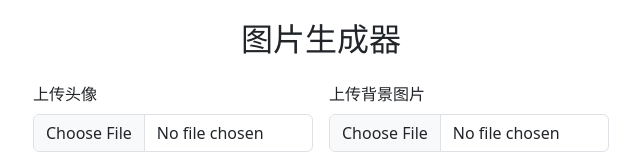
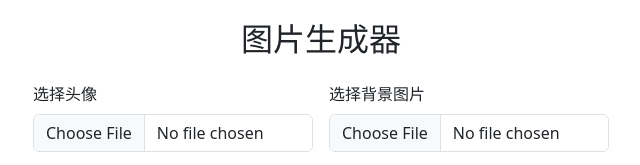
Before and after one commit to bsafu/bsafu.github.io, a plain HTML site: page index.html in a window 1280 px wide. Shown: the top 165 px of the page, 319-959 px from the left. Drawn offline with nearby package versions, Linux system fonts and the light colour scheme.

Commit message:
Update index.html

```diff
--- a/index.html
+++ b/index.html
@@ -37,12 +37,12 @@
     <h2 class="text-center mb-4">图片生成器</h2>
     <form id="imageForm" class="row g-3">
         <div class="col-md-6">
-            <label for="avatarUpload" class="form-label">上传头像</label>
+            <label for="avatarUpload" class="form-label">选择头像</label>
             <input type="file" class="form-control" id="avatarUpload" accept="image/*" required>
         </div>
 
         <div class="col-md-6">
-            <label for="imageUpload" class="form-label">上传背景图片</label>
+            <label for="imageUpload" class="form-label">选择背景图片</label>
             <input type="file" class="form-control" id="imageUpload" accept="image/*" required>
         </div>
 
```
